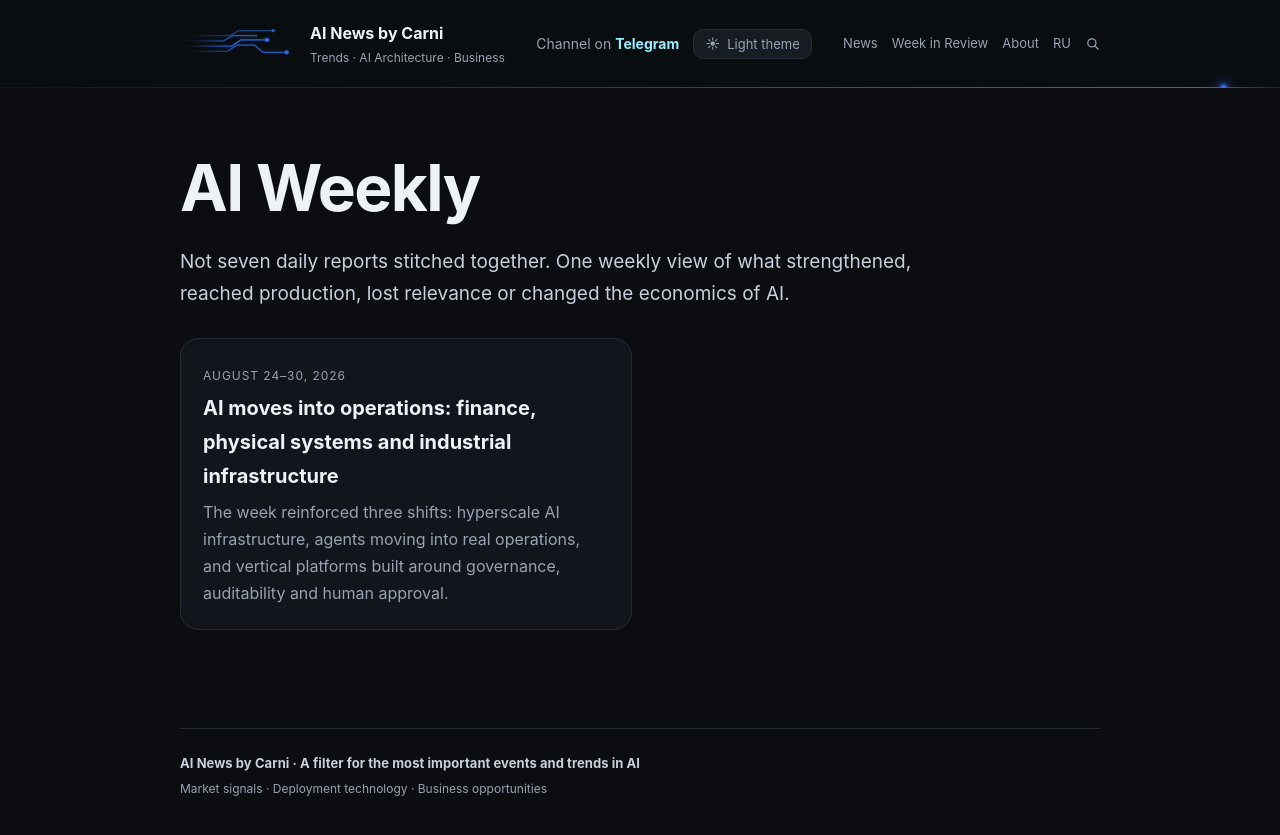
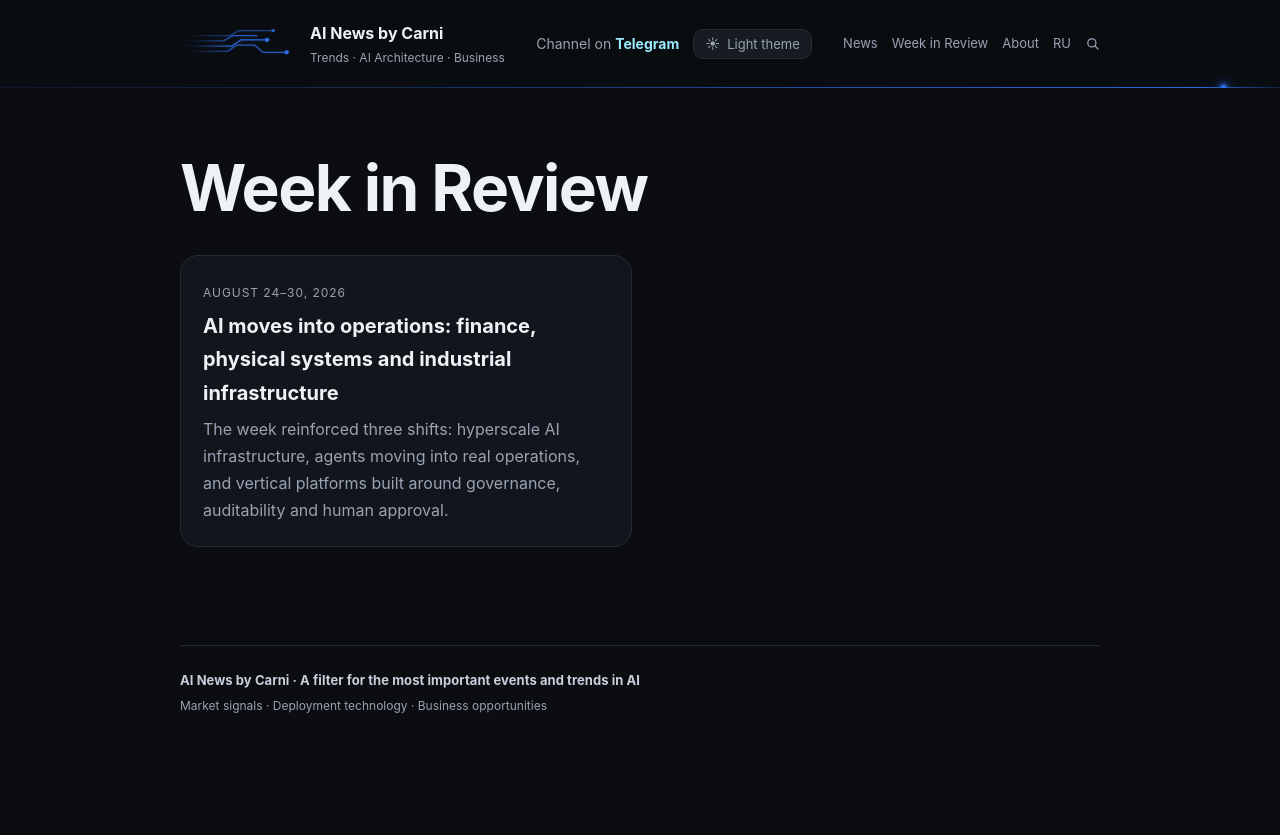
Before and after one commit to DmitryCarni/ai-news-by-carni, a Jekyll site: the page built from en/weekly/index.md, in a window 1280 px wide. Shown: the top 835 px of the page. Built offline with Jekyll 4.4.1, drawn with Linux system fonts in a browser that asks for light colours.

Commit message:
Mirror Russian weekly archive in English

```diff
--- a/en/weekly/index.md
+++ b/en/weekly/index.md
@@ -1,17 +1,15 @@
 ---
 layout: default
-title: AI Weekly
+title: Week in Review
 lang: en
 translation_url: /weekly/
 permalink: /en/weekly/
-description: "AI Weekly by Carni: the market shifts, products, deployment patterns and business opportunities that actually mattered this week."
+description: "AI News by Carni weekly reports: the shifts that actually mattered in AI."
 ---
 
 {% assign reports = site.pages | where: "report_type", "weekly_en" | sort: "report_date" | reverse %}
 
-# AI Weekly
-
-<p class="lead">Not seven daily reports stitched together. One weekly view of what strengthened, reached production, lost relevance or changed the economics of AI.</p>
+# Week in Review
 
 {% if reports.size > 0 %}
 <div class="grid">
@@ -23,4 +21,6 @@ description: "AI Weekly by Carni: the market shifts, products, deployment patter
 </a>
 {% endfor %}
 </div>
+{% else %}
+**No published reports yet.**
 {% endif %}
```
